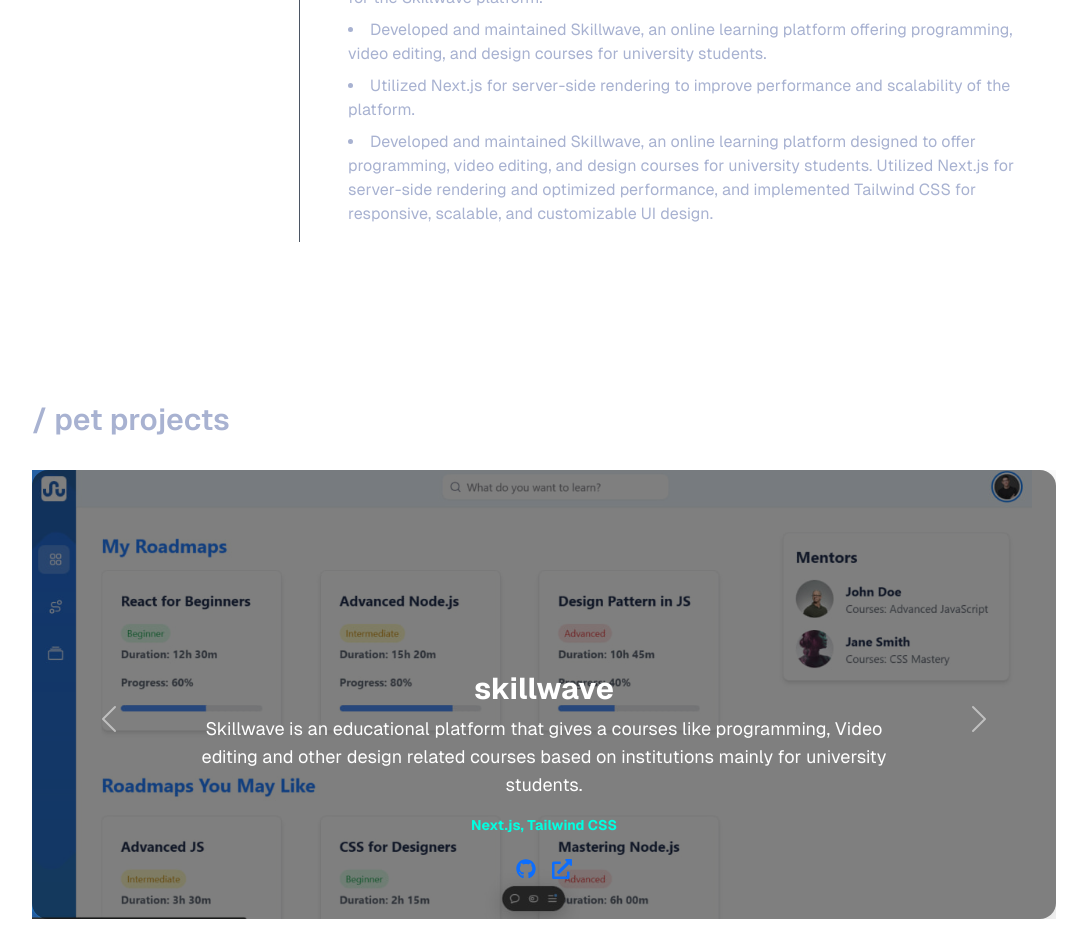
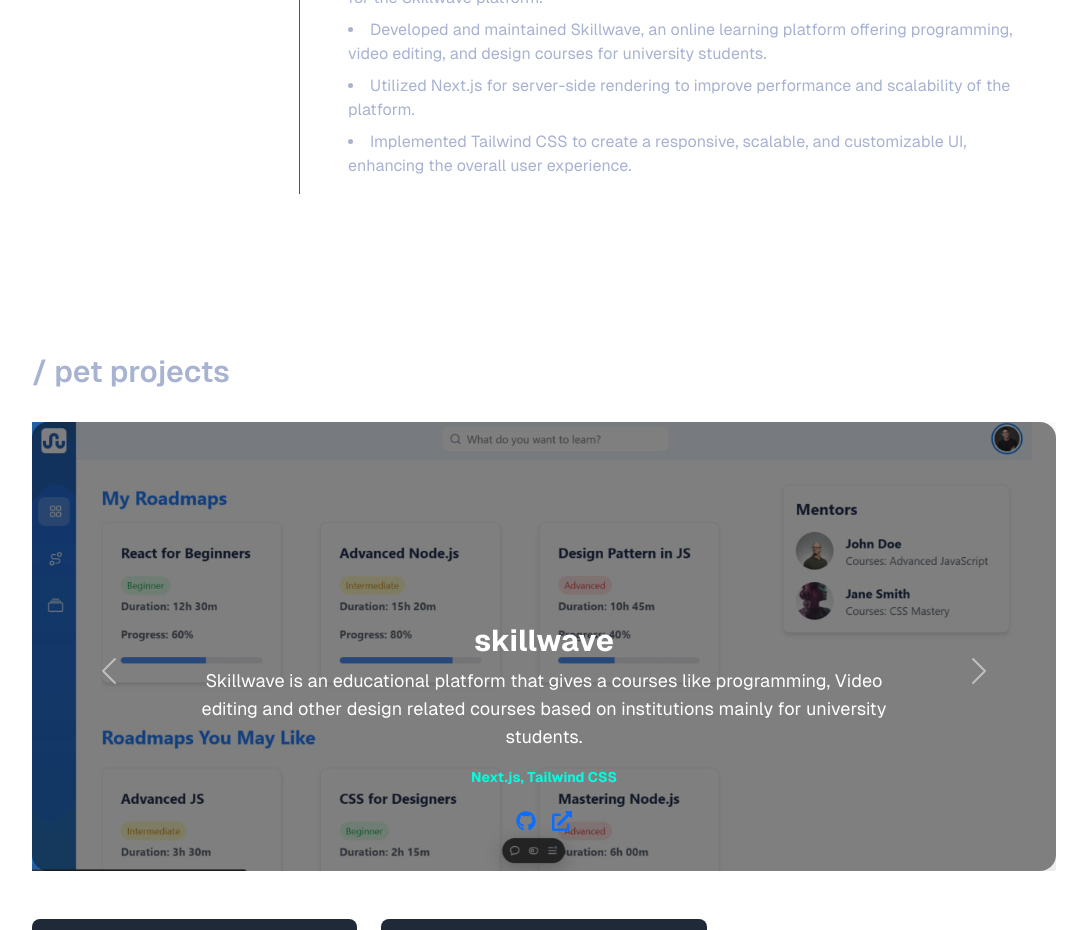
Before and after one commit to HikmaAnwar/hikma-s-portfolio, a Next.js app: page / in a window 1280 px wide. Shown: the part 1220-2150 px from the top of the page, without its empty margins (96-1183 px from the left). Built offline with nearby package versions, Linux system fonts and the light colour scheme.

Commit message:
fix: update JobList component description for improved clarity and user experience

```diff
--- a/src/app/components/JobList.jsx
+++ b/src/app/components/JobList.jsx
@@ -13,7 +13,7 @@
         "Collaborated with cross-functional teams to develop and optimize innovative solutions for the Skillwave platform.",
         "Developed and maintained Skillwave, an online learning platform offering programming, video editing, and design courses for university students.",
         "Utilized Next.js for server-side rendering to improve performance and scalability of the platform.",
-        "Developed and maintained Skillwave, an online learning platform designed to offer programming, video editing, and design courses for university students. Utilized Next.js for server-side rendering and optimized performance, and implemented Tailwind CSS for responsive, scalable, and customizable UI design.",
+        "Implemented Tailwind CSS to create a responsive, scalable, and customizable UI, enhancing the overall user experience.",
       ],
     },
     Wattpad: {
```
